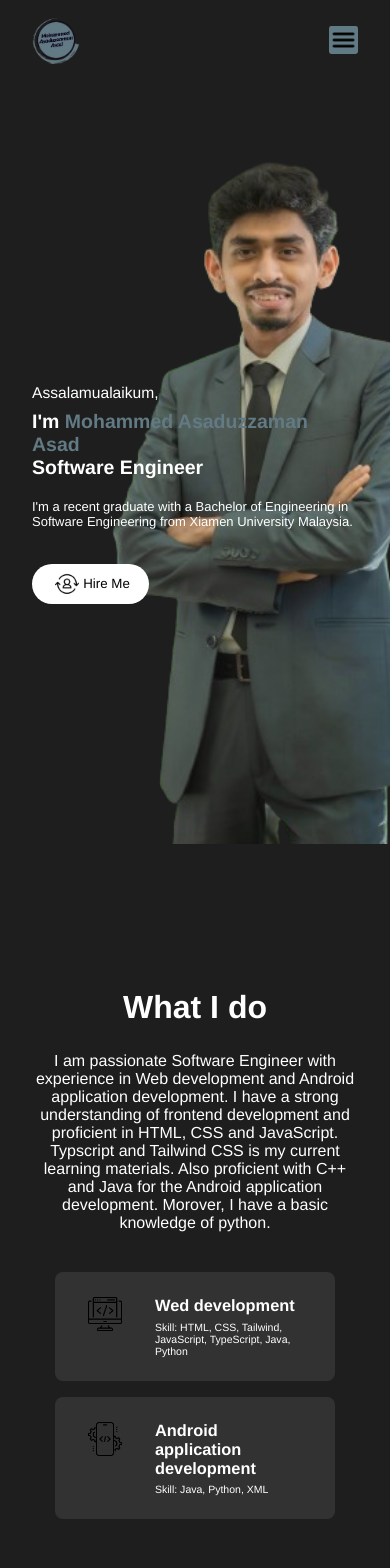
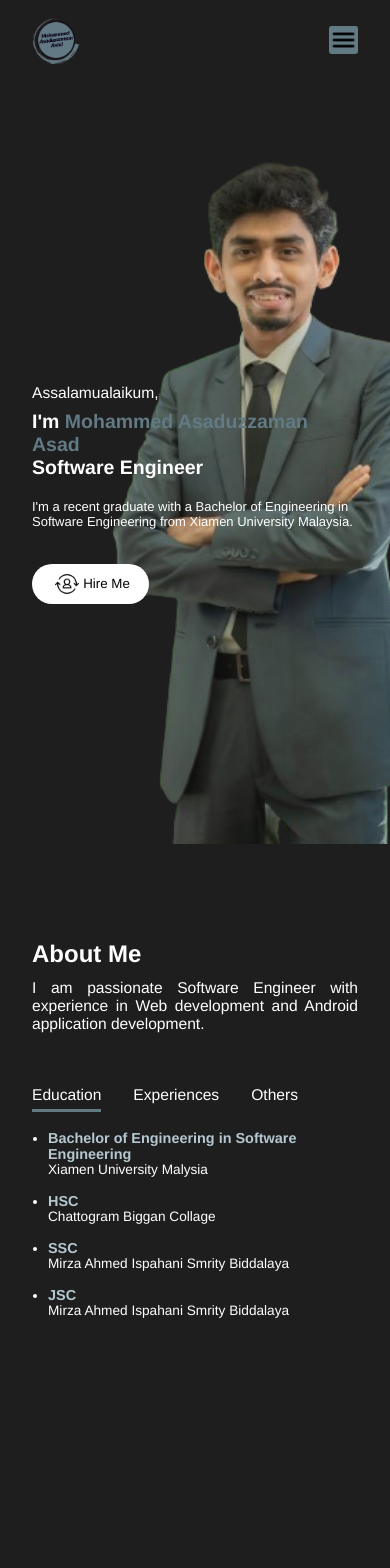
Before and after one commit to maza21asad/asadportfolio, a React (Create React App) app: page / in a window 390 px wide. Shown: the top 1568 px of the page. Built offline with nearby package versions, Linux system fonts and the light colour scheme.

Commit message:
Update: about us, style updated and other

```diff
--- a/public/style.css
+++ b/public/style.css
@@ -5,6 +5,7 @@
     --link_color: navy;
     --button_color: #d1d1cf;
     --container_color: #d1d1cf;
+    --text_theme_color: #627a84;
   }
 
   [data-theme="dark"] {
@@ -13,6 +14,7 @@
     --link_color: cyan;
     --button_color: white;
     --container_color: rgb(40, 40, 40);
+    --text_theme_color: #b5c8d1;
   }
   /* ------  ------ */
 
--- a/src/App.js
+++ b/src/App.js
@@ -3,7 +3,7 @@ import Contact from "./components/Contact/contact";
 import Footer from "./components/Footer/footer";
 import Intro from "./components/Intro/intro";
 import Navbar from "./components/NavBar/navbar";
-import Skills from "./components/Skills/skills";
+import Services from "./components/Services/services";
 import Works from "./components/Works/works";
 
 function App() {
@@ -13,7 +13,7 @@ function App() {
       <Intro />
       <About />
       <Works />
-      <Skills />
+      <Services />
       <Contact />
       <Footer />
     </div>
--- a/src/components/About/about.css
+++ b/src/components/About/about.css
@@ -1,75 +1,111 @@
 #about {
-    /* overflow: hidden; */
-    /* height: 100vh; */
     min-height: calc(100vh - 4rem);
     width: 100vw;
     max-width: 60rem;
     display: flex;
     flex-direction: column;
-    align-items: center;
-    justify-content: center;
-    text-align: center;
+    padding: 1rem;
     margin: 0 auto;
 }
 
 .aboutTitle {
-    font-size: 2rem;
+    font-size: 1.7rem;
     font-weight: 600;
     margin-top: 3rem;
-    margin-bottom: 0.5rem;
+    margin-bottom: 0.2rem;
 }
 
 .aboutDesc {
     font-weight: 200;
     font-size: 1rem;
     max-width: 55rem;
-    padding: 0 2rem;
+    padding: 0.5rem 0rem;
 }
 
-.aboutBars {
-    margin: 1.5rem;
-    width: 100vw;
-    max-width: 80%;
-    text-align: left;
+.tabs {
+    display: flex;
+    margin: 20px 0 40px;
 }
 
-.devBar {
-    display: flex;
-    margin: 1rem;
-    padding: 1.5rem 2rem;
-    border-radius: 0.5rem;
-    background: rgb(50, 50, 50);
+.tab-links {
+    margin-right: 6rem;
+    font-size: 1rem;
+    font-weight: 500;
+    cursor: pointer;
+    position: relative;
+}
+.tab-links::after {
+    content: "";
+    width: 0;
+    height: 3px;
+    background: #627a84;
+    position: absolute;
+    left: 0;
+    bottom: -8px;
+    transition: 0.5s;
 }
 
-.devBarImg {
-    object-fit: cover;
-    height: 3rem;
-    width: 3rem;
-    margin-right: 2rem;
+.tab-links.active-link::after {
+    width: 130%;
 }
 
-.devBarText>p {
-    font-size: 0.8rem;
-    font-weight: 200;
-    padding-top: 0.35rem;
+.tab-contents ul li {
+    /* list-style: none; */
+    margin: 10px 0;
+    font-size: 13px;
+    margin: 1rem;
+}
+.tab-contents ul li span {
+    /* color: #ff004f; */
+    /* color: #b5c8d1; */
+    color: var(--text_theme_color);
+    font-size: 15px;
+    font-weight: 600;
+}
+.tab-contents {
+    display: none;
+}
+
+.tab-contents.active-tab {
+    display: block;
 }
 
 @media screen and (max-width:720px) {
-    .devBarText>p {
-        font-size: 2vw;
+    .tabs {
+        display: flex;
+        margin: 45px 0 10px;
+    }
+    .tab-links {
+        margin-right: 2rem;
+        font-size: 1rem;
+        font-weight: 500;
     }
 }
 
 @media screen and (max-width:480px) {
-    .devBarImg {
-        height: 2.25rem;
-        width: 2.25rem;
+    #about {
+        padding: 2rem;
     }
-
-    .devBarText>h2 {
-        font-size: 4.2vw;
+    .aboutTitle {
+        font-size: 1.5rem;
+        font-weight: 600;
     }
-    .devBarText>p {
-        font-size: 2.7vw;
+    .aboutDesc {
+        text-align: justify;
+        font-size: 4vw;
+    }
+    .tab-contents ul li span {
+        font-size: 3.7vw;
+        font-weight: 600;
+    }
+    .tab-contents ul li {
+        font-size: 3.5vw;
+    }
+    .tab-links {
+        margin-right: 2rem;
+        font-size: 4vw;
+    }
+    .tab-links.active-link::after {
+        width: 100%;
     }
 }
--- a/src/components/About/about.js
+++ b/src/components/About/about.js
@@ -1,37 +1,90 @@
-import React from "react";
 import "./about.css";
-import WebDev from "../../assets/web-development.png";
-import MobileDev from "../../assets/mobile-development.png";
 
 function About() {
+  function openTab(e, tabname) {
+    var tablinks = document.getElementsByClassName("tab-links");
+    var tabcontents = document.getElementsByClassName("tab-contents");
+
+    for (let tablink of tablinks) {
+      tablink.classList.remove("active-link");
+    }
+    for (let tabcontent of tabcontents) {
+      tabcontent.classList.remove("active-tab");
+    }
+    e.currentTarget.classList.add("active-link");
+    var tabContent = document.getElementById(tabname);
+    if (tabContent) {
+      tabContent.classList.add("active-tab");
+    }
+  }
+
   return (
     <section id="about">
-      <span className="aboutTitle">What I do </span> <br />
+      <span className="aboutTitle">About Me </span>
       <span className="aboutDesc">
         I am passionate Software Engineer with experience in Web development and
-        Android application development. I have a strong understanding of
-        frontend development and proficient in HTML, CSS and JavaScript.
-        Typscript and Tailwind CSS is my current learning materials. Also
-        proficient with C++ and Java for the Android application development.
-        Morover, I have a basic knowledge of python.{" "}
+        Android application development.
       </span>
-      <div className="aboutBars">
-        <div className="devBar">
-          <img src={WebDev} alt="WebDev" className="devBarImg" />
-          <div className="devBarText">
-            <h2>Wed development</h2>
-            <p>
-              Skill: HTML, CSS, Tailwind, JavaScript, TypeScript, Java, Python
-            </p>
-          </div>
-        </div>
-        <div className="devBar">
-          <img src={MobileDev} alt="MobileDev" className="devBarImg" />
-          <div className="devBarText">
-            <h2>Android application development</h2>
-            <p>Skill: Java, Python, XML</p>
-          </div>
-        </div>
+      <div className="tabs">
+        <p
+          className="tab-links active-link"
+          onClick={(e) => openTab(e, "education")}
+        >
+          Education
+        </p>
+        <p className="tab-links" onClick={(e) => openTab(e, "experience")}>
+          Experiences
+        </p>
+        <p className="tab-links" onClick={(e) => openTab(e, "other")}>
+          Others
+        </p>
+      </div>
+      {/* ---------------Education---------------- */}
+      <div className="tab-contents active-tab" id="education">
+        <ul>
+          <li>
+            <span>Bachelor of Engineering in Software Engineering</span>
+            <br />
+            Xiamen University Malysia
+          </li>
+          <li>
+            <span>HSC</span>
+            <br />
+            Chattogram Biggan Collage
+          </li>
+          <li>
+            <span>SSC</span>
+            <br />
+            Mirza Ahmed Ispahani Smrity Biddalaya
+          </li>
+          <li>
+            <span>JSC</span>
+            <br />
+            Mirza Ahmed Ispahani Smrity Biddalaya
+          </li>
+        </ul>
+      </div>
+      {/* ----------------Experinces----------------- */}
+      <div className="tab-contents" id="experience">
+        <ul>
+          <li>
+            <span>Software Engineer Intern</span>
+            <br />
+            Ronas Netwoork & Services <br />
+            February 2023 - June 2023
+          </li>
+        </ul>
+      </div>
+      {/* ---------------others------------------ */}
+      <div className="tab-contents" id="other">
+        <ul>
+          <li>
+            <span>Volunteering:</span>
+          </li>
+          <li>
+            <span>Sports:</span>
+          </li>
+        </ul>
       </div>
     </section>
   );
--- a/src/components/Contact/contact.css
+++ b/src/components/Contact/contact.css
@@ -75,3 +75,13 @@
 .link:hover {
     cursor: pointer;
 }
+
+@media screen and (max-width:480px) {
+    .contactTitle {
+        font-size: 1.5rem;
+        font-weight: 600;
+    }
+    .contactForm {
+        padding: 0.5rem;
+    }
+}
--- /dev/null
+++ b/src/components/Services/services.css
@@ -0,0 +1,128 @@
+#service {
+    min-height: calc(100vh - 8rem);
+    width: 100vw;
+    max-width: 60rem;
+    margin: 0 auto;
+    text-align: center;
+    display: flex;
+    flex-direction: column;
+    align-items: center;
+    justify-content: center;
+    /* padding-top: 2rem; */
+}
+
+.serviceTitle {
+    font-size: 2rem;
+    font-weight: 600;
+    margin-bottom: 1rem;
+}
+
+.skillsImgs {
+    width: 100vw;
+    max-width: 70rem;
+    display: flex;
+    flex-wrap: wrap;
+    justify-content: center;
+}
+
+.skillImg {
+    object-fit: cover;
+    width: 4rem;
+    min-width: 5.5rem;
+    padding: 1.25rem 1.8rem;
+}
+
+/* ----------------- */
+
+.serviceDesc {
+    font-weight: 200;
+    font-size: 1rem;
+    max-width: 55rem;
+    padding: 0 2rem;
+}
+
+.serviceBars {
+    display: flex;
+    margin: 1rem;
+    width: 100vw;
+    max-width: 90%;
+    text-align: left;
+}
+
+.devBar {
+    display: flex;
+    width: 50%;
+    margin: 1rem;
+    padding: 1.5rem 2rem;
+    border-radius: 0.5rem;
+    background: var(--container_color);
+}
+
+.devBarImg {
+    object-fit: cover;
+    height: 2.5rem;
+    width: 2.5rem;
+    margin-right: 1.5rem;
+}
+
+.devBarText>h2 {
+    font-size: 1rem;
+}
+
+.devBarText>p {
+    font-size: 0.7rem;
+    font-weight: 200;
+    padding-top: 0.35rem;
+}
+
+@media screen and (max-width:720px) {
+    .serviceBars{
+        display: flex;
+        flex-direction: column;
+        width: 80%;
+    }
+    .devBar {
+        width: 90%;
+    }
+    .devBarText>p {
+        font-size: 2vw;
+    }
+}
+
+@media screen and (max-width:480px) {
+    .serviceTitle {
+        font-size: 1.5rem;
+    }
+    .devBar {
+        width: 100%;
+        margin: 0.5rem 0rem;
+        padding: 1rem 1.5rem;
+    }
+    .devBarImg {
+        height: 2.25rem;
+        width: 2.25rem;
+    }
+    .serviceDesc{
+        font-size: 3.5vw;
+        text-align: justify;
+    }
+    .devBarText>h2 {
+        font-size: 3.7vw;
+    }
+    .devBarText>p {
+        font-size: 2.7vw;
+    }
+    .devBarImg {
+        height: 2rem;
+        width: 2rem;
+    }
+    .skillsImgs {
+        width: 90vw;
+    }
+    .skillImg {
+        object-fit: cover;
+        width: 4rem;
+        min-width: 1.5rem;
+        padding: 1rem;
+    }
+}
--- /dev/null
+++ b/src/components/Services/services.js
@@ -0,0 +1,57 @@
+import React from "react";
+import "./services.css";
+import WebDev from "../../assets/web-development.png";
+import MobileDev from "../../assets/mobile-development.png";
+import Cpp from "../../assets/c++.png";
+import Java from "../../assets/java.png";
+import HTML from "../../assets/html.png";
+import CSS from "../../assets/css.png";
+import JavaScript from "../../assets/javascript.png";
+import Github from "../../assets/github.png";
+import Tailwind from "../../assets/tailwind.png";
+
+function Services() {
+  return (
+    <section id="service">
+      <span className="serviceTitle">What I do </span>
+      <span className="serviceDesc">
+        I am passionate Software Engineer with experience in Web development and
+        Android application development. I have a strong understanding of
+        frontend development and proficient in HTML, CSS and JavaScript.
+        Typscript and Tailwind CSS is my current learning materials. Also
+        proficient with C++ and Java for the Android application development.
+        Morover, I have a basic knowledge of python.{" "}
+      </span>
+      <div className="serviceBars">
+        <div className="devBar">
+          <img src={WebDev} alt="WebDev" className="devBarImg" />
+          <div className="devBarText">
+            <h2>Wed development</h2>
+            <p>
+              Skill: HTML, CSS, Tailwind, JavaScript, TypeScript, Java, Python
+            </p>
+          </div>
+        </div>
+        <div className="devBar">
+          <img src={MobileDev} alt="MobileDev" className="devBarImg" />
+          <div className="devBarText">
+            <h2>Android application development</h2>
+            <p>Skill: Java, Python, XML</p>
+          </div>
+        </div>
+      </div>
+
+      <div className="skillsImgs">
+        <img src={Cpp} alt="" className="skillImg" />
+        <img src={Java} alt="" className="skillImg" />
+        <img src={JavaScript} alt="" className="skillImg" />
+        <img src={Github} alt="" className="skillImg" />
+        <img src={HTML} alt="" className="skillImg" />
+        <img src={CSS} alt="" className="skillImg" />
+        <img src={Tailwind} alt="" className="skillImg" />
+      </div>
+    </section>
+  );
+}
+
+export default Services;
```
Also changed, not shown: src/components/NavBar/navbar.js (+4 -4 lines), src/components/Skills/skills.css (deleted, +0 -35 lines), src/components/Skills/skills.js (deleted, +0 -28 lines).
